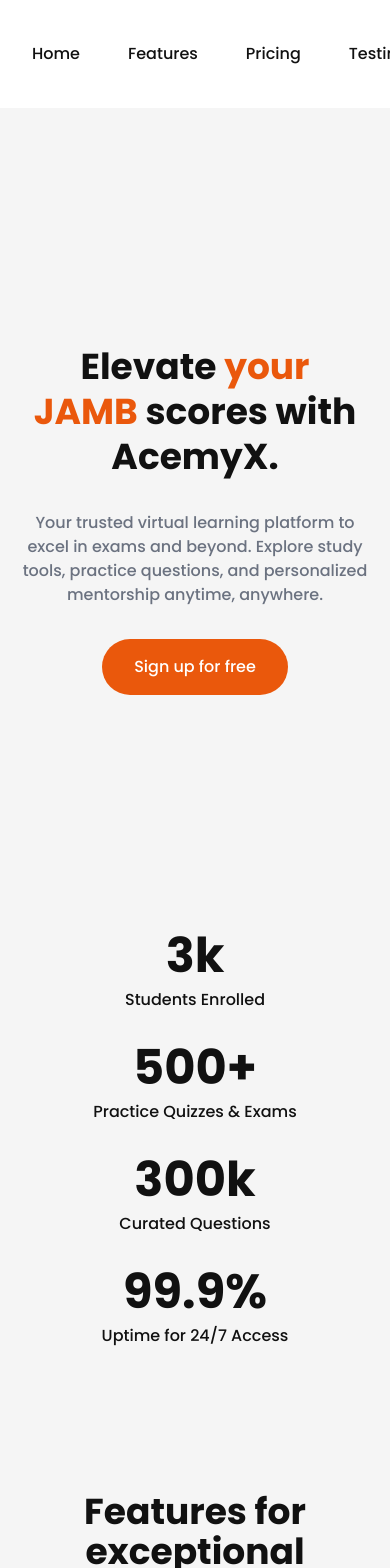
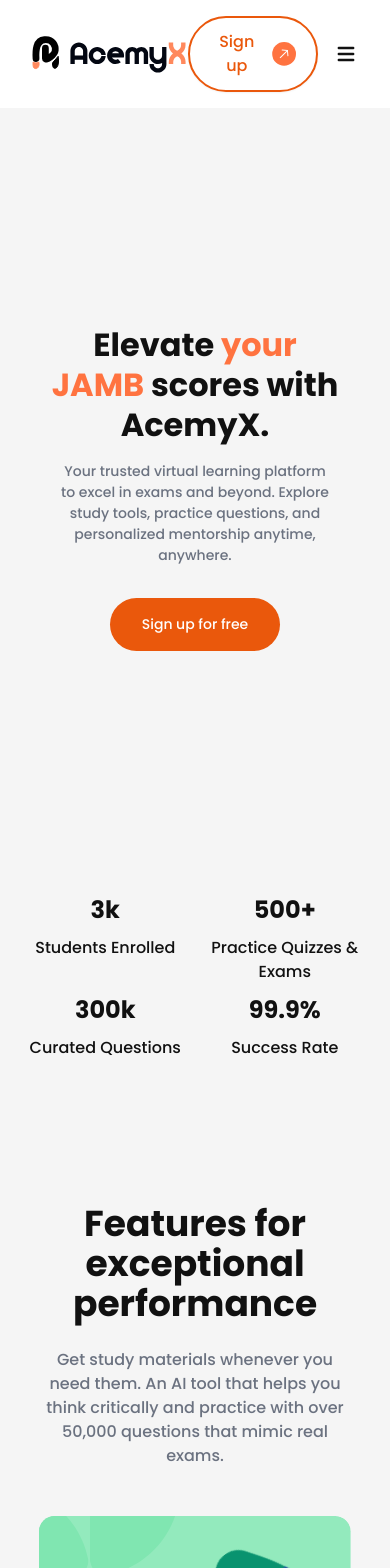
Before and after one commit to Acemyxs/AcemyX, a React (Vite) app: page / in a window 390 px wide. Shown: the top 1568 px of the page. Built offline with nearby package versions, Linux system fonts and the light colour scheme.

Commit message:
fixing some sections

```diff
--- a/src/components/Header.jsx
+++ b/src/components/Header.jsx
@@ -5,35 +5,33 @@
 export default function Header() {
   const [isIntersecting, setIsIntersecting] = useState(true);
   const ref = useRef(document.querySelector("header"));
-  console.log(isIntersecting);
 
-  useEffect(
-    function () {
+  useEffect(() => {
     const observer = new IntersectionObserver(
       (entries) => {
         const entry = entries[0];
-
         setIsIntersecting(entry.isIntersecting);
       },
       {
         root: null,
         threshold: [0],
-          rootMargin: `-${ref.current.getBoundingClientRect().height}px`,
+        rootMargin: `-${ref.current?.getBoundingClientRect().height}px`,
       }
     );
 
-      observer.observe(document.querySelector("section"));
+    const section = document.querySelector("section");
+    if (section) {
+      observer.observe(section);
+    }
 
     return () => observer.disconnect();
-    },
-    [isIntersecting, ref]
-  );
+  }, [isIntersecting]);
 
   return (
     <header
       ref={ref}
-      className={`flex justify-between items-center px-8 py-4 w-full duration-300 bg-white transition-all z-10 ${
-        !isIntersecting ? "fixed top-0 left-0 opacity-[0.95]" : ""
+      className={`flex justify-between items-center px-8 py-4 w-full duration-300 bg-white transition-all z-50 ${
+        !isIntersecting ? "fixed top-0 left-0 opacity-[0.95] shadow-md" : ""
       }`}
     >
       <Logo />
--- a/src/components/HeroSection.jsx
+++ b/src/components/HeroSection.jsx
@@ -1,26 +1,29 @@
 import ButtonCta from "./ButtonCta";
-
 function HeroSection() {
   return (
     <section
       id='home'
-      className='relative h-[90vh] flex flex-col justify-center items-center text-center px-4 py-10 mb-16 '
+      className='relative h-[90vh] flex flex-col justify-center items-center text-center px-4'
     >
-      <h1 className='text-center text-4xl md:text-5xl lg:text-7xl font-bold leading-tight max-w-[15ch] mx-auto mt-16 mb-8  sm:text-3xl'>
+      <h1 className='text-[32px] md:text-[48px] lg:text-[80px] font-bold leading-tight max-w-[15ch] mx-auto'>
         Elevate{" "}
-        <span className='text-orange-600'>
+        <span className='text-primary'>
           your
           <br /> JAMB
         </span>{" "}
         scores with AcemyX.
       </h1>
-      <p className='text-center max-w-[55ch] text-gray-500 font-medium mx-auto mb-8  md:text-base md:w-[50ch]'>
+
+      <p className='text-[14px] md:text-[16px] text-gray-500 font-medium mx-auto mt-4 mb-8 max-w-[30ch] md:max-w-[45ch]'>
         Your trusted virtual learning platform to excel in exams and beyond.
         Explore study tools, practice questions, and personalized mentorship
         anytime, anywhere.
       </p>
+
       <div className='flex justify-center'>
-        <ButtonCta>Sign up for free</ButtonCta>
+        <ButtonCta className='text-[14px] md:text-[16px] px-6 py-3 md:px-8 md:py-4'>
+          Sign up for free
+        </ButtonCta>
       </div>
     </section>
   );
--- a/src/components/Nav.jsx
+++ b/src/components/Nav.jsx
@@ -1,22 +1,50 @@
+import { useState } from "react";
+import { HiMenu, HiX } from "react-icons/hi";
+
 export default function Nav() {
+  const [isMenuOpen, setIsMenuOpen] = useState(false);
   const navLinks = ["home", "features", "pricing", "testimonial"];
+
   return (
-    <nav>
-      <ul className='flex gap-12 items-center'>
-        {navLinks.map((link) => (
-          <li key={link}>
-            <a href={`#${link}`} className='capitalize font-medium'>
-              {link}
-            </a>
-          </li>
-        ))}
+    <nav className='flex items-center gap-4'>
+      {/* Sign Up Button - Always Visible */}
       <button className='inline-flex items-center gap-2 rounded-full py-3 px-5 border-2 text-orange-600 border-orange-600 hover:text-white font-medium hover:bg-orange-600 transition-all duration-300 shadow-sm hover:shadow-md'>
         <span>
           <a href='https://academy.acemyx.com/'>Sign up</a>
         </span>
         <img src='/Arrowup.svg' alt='arrow' className='w-6 h-6' />
       </button>
+
+      {/* Hamburger Menu Button */}
+      <button
+        onClick={() => setIsMenuOpen(!isMenuOpen)}
+        className='text-2xl z-[60]'
+      >
+        {isMenuOpen ? <HiX /> : <HiMenu />}
+      </button>
+
+      {/* Mobile Menu Overlay */}
+      <div
+        className={`fixed inset-0 w-full h-screen bg-white/90 backdrop-blur-sm z-50 transform transition-transform duration-300 ease-in-out ${
+          isMenuOpen ? "translate-x-0" : "translate-x-full"
+        }`}
+      >
+        <div className='flex flex-col items-center justify-center h-full'>
+          <ul className='flex flex-col gap-8'>
+            {navLinks.map((link) => (
+              <li key={link}>
+                <a
+                  href={`#${link}`}
+                  className='text-medium capitalize font-medium'
+                  onClick={() => setIsMenuOpen(false)}
+                >
+                  {link}
+                </a>
+              </li>
+            ))}
           </ul>
+        </div>
+      </div>
     </nav>
   );
 }
--- a/src/components/StatisticsSection.jsx
+++ b/src/components/StatisticsSection.jsx
@@ -1,49 +1,56 @@
+import { useEffect, useRef, useState } from "react";
 import CountUp from "react-countup";
 
 export default function StatisticsSection() {
+  const [isVisible, setIsVisible] = useState(false);
+  const sectionRef = useRef(null);
+
+  const stats = [
+    { value: 3, suffix: "k", label: "Students Enrolled" },
+    { value: 500, suffix: "+", label: "Practice Quizzes & Exams" },
+    { value: 300, suffix: "k", label: "Curated Questions" },
+    { value: 99.9, suffix: "%", label: "Success Rate" },
+  ];
+
+  useEffect(() => {
+    const observer = new IntersectionObserver(
+      ([entry]) => {
+        setIsVisible(entry.isIntersecting);
+      },
+      { threshold: 0.1 }
+    );
+
+    if (sectionRef.current) {
+      observer.observe(sectionRef.current);
+    }
+
+    return () => {
+      if (sectionRef.current) {
+        observer.unobserve(sectionRef.current);
+      }
+    };
+  }, []);
+
   return (
-    <section className='w-[80%] mx-auto pb-16 mt-6'>
-      <div className='grid grid-cols-1 gap-8 md:grid-cols-4 sm:grid-cols-2 mx-auto   '>
-        <div className='flex flex-col items-center'>
-          <CountUp
-            className='text-5xl mb-2 font-bold'
-            start={0}
-            end={3}
-            suffix='k'
-            duration={2}
-          />
-          <p className='font-medium'>Students Enrolled</p>
-        </div>
-        <div className='flex flex-col items-center'>
-          <CountUp
-            className='text-5xl mb-2 font-bold'
-            start={0}
-            end={500}
-            suffix='+'
-            duration={2}
-          />
-          <p className='font-medium'>Practice Quizzes & Exams</p>
-        </div>{" "}
-        <div className='flex flex-col items-center'>
-          <CountUp
-            className='text-5xl mb-2 font-bold'
-            start={0}
-            end={300}
-            suffix='k'
-            duration={2}
-          />
-          <p className='font-medium'>Curated Questions</p>
-        </div>{" "}
-        <div className='flex flex-col items-center'>
-          <CountUp
-            className='text-5xl mb-2 font-bold'
-            start={0}
-            end={99}
-            suffix='.9%'
-            duration={2}
-          />
-          <p className='font-medium'>Uptime for 24/7 Access</p>
-        </div>
+    <section ref={sectionRef} className='w-[90%] md:w-[80%] mx-auto pb-16 mt-6'>
+      <div className='grid grid-cols-2 md:grid-cols-4 gap-2'>
+        {stats.map((stat, index) => (
+          <div key={index} className='flex flex-col items-center'>
+            <CountUp
+              className='text-[24px] sm:text-[32px] lg:text-5xl mb-2 font-bold'
+              start={0}
+              end={stat.value}
+              suffix={stat.suffix}
+              duration={2}
+              decimals={stat.value % 1 !== 0 ? 1 : 0}
+              useEasing={true}
+              redraw={true}
+              preserveValue={false}
+              key={isVisible ? 1 : 0}
+            />
+            <p className='font-medium text-center'>{stat.label}</p>
+          </div>
+        ))}
       </div>
     </section>
   );
```
Lines whose indentation alone changed are shown as unchanged.
